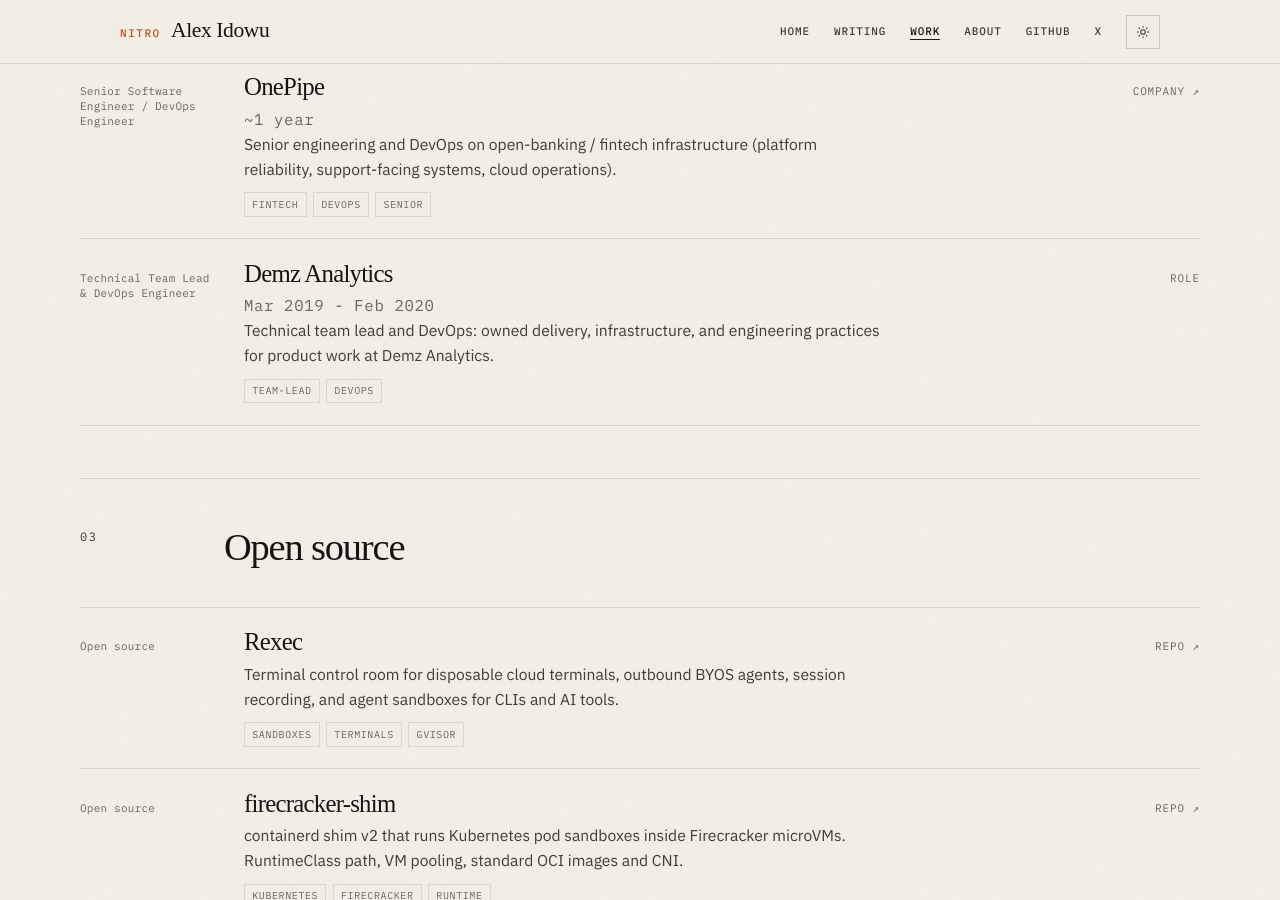
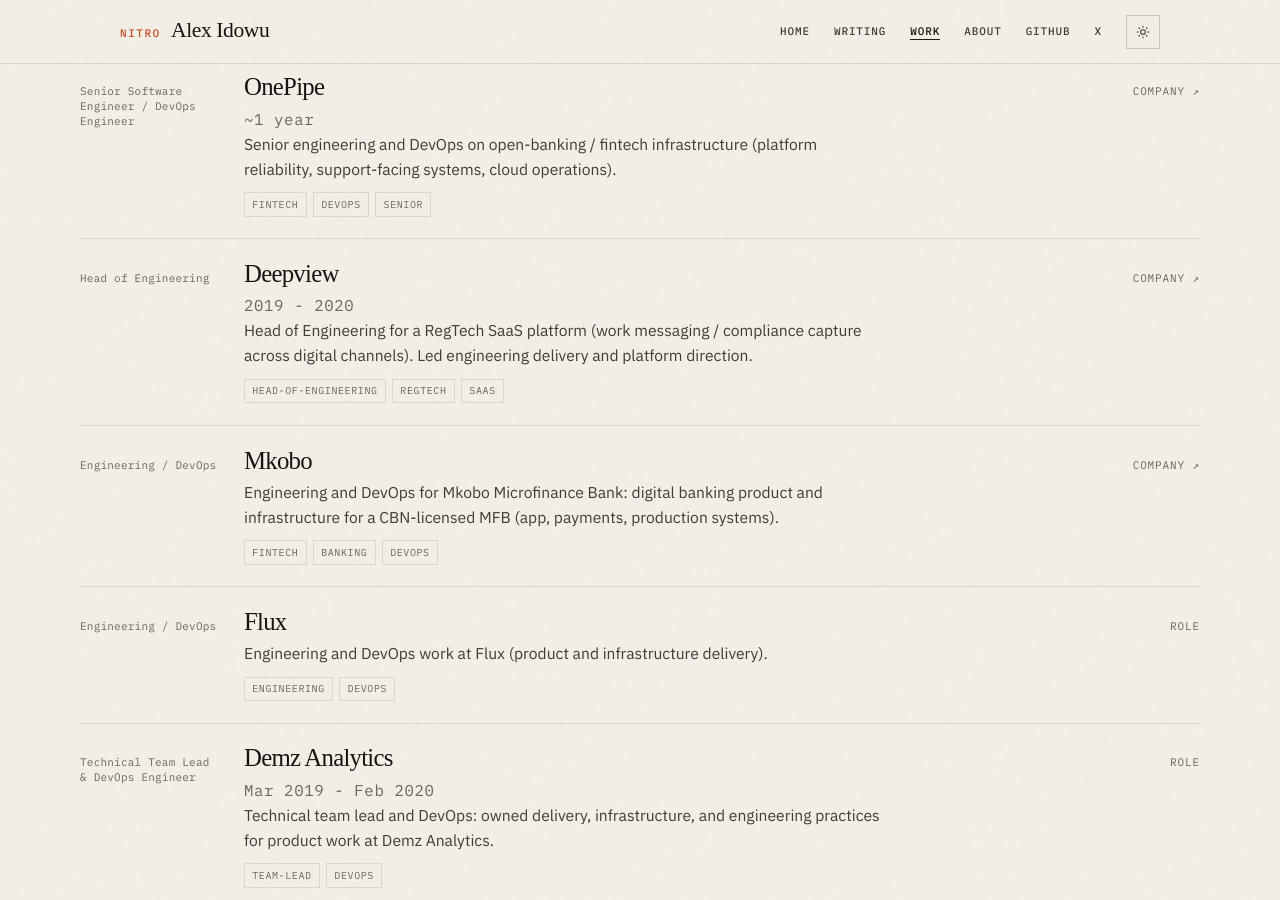
Before and after one commit to 9trocode/9trocode.github.io, a Jekyll site: the page built from work.md, in a window 1280 px wide and 900 px high, scrolled down 1171 px. Built offline with Jekyll 4.4.1, drawn with Linux system fonts in a browser that asks for light colours; some web fonts are replaced.

Commit message:
Add Deepview, Mkobo, and Flux to the Roles catalogue.
Head of Engineering at Deepview from public sources; Mkobo and Flux as
prior engineering/DevOps employers to refine with full LinkedIn paste.

```diff
--- a/_data/work.yml
+++ b/_data/work.yml
@@ -37,6 +37,41 @@
     Senior engineering and DevOps on open-banking / fintech infrastructure
     (platform reliability, support-facing systems, cloud operations).
   tags: [fintech, devops, senior]
+
+- name: Deepview
+  kind: Roles
+  home: false
+  role: Head of Engineering
+  period: 2019 - 2020
+  url: https://deepview.com
+  link_label: Company
+  summary: >-
+    Head of Engineering for a RegTech SaaS platform (work messaging / compliance
+    capture across digital channels). Led engineering delivery and platform direction.
+  tags: [head-of-engineering, regtech, saas]
+
+- name: Mkobo
+  kind: Roles
+  home: false
+  role: Engineering / DevOps
+  period: ""
+  url: https://mkobobank.com
+  link_label: Company
+  summary: >-
+    Engineering and DevOps for Mkobo Microfinance Bank: digital banking product
+    and infrastructure for a CBN-licensed MFB (app, payments, production systems).
+  tags: [fintech, banking, devops]
+
+- name: Flux
+  kind: Roles
+  home: false
+  role: Engineering / DevOps
+  period: ""
+  url: ""
+  link_label: Role
+  summary: >-
+    Engineering and DevOps work at Flux (product and infrastructure delivery).
+  tags: [engineering, devops]
 
 - name: Demz Analytics
   kind: Roles
--- a/about.md
+++ b/about.md
@@ -23,7 +23,7 @@
 
     <p>I'm <strong>Founder &amp; CTO at <a href="https://pipeops.io">PipeOps</a></strong> (<a href="https://github.com/PipeOpsHQ">PipeOpsHQ</a>), a cloud deployment platform that abstracts DevOps complexity so teams can go from code to cloud in minutes. We focus on multi-cloud provisioning, Kubernetes-based runtime, and making platform engineering usable for startups and engineers who shouldn't need a full DevOps team. Part of that surface is the <strong><a href="https://agents.pipeops.io/">PipeOps Kubernetes Agent</a></strong> - BYOS install that turns a VM into a managed deploy target over an outbound tunnel.</p>
 
-    <p>Before PipeOps I held senior and lead roles (not early-career titles): <strong>Technical Team Lead &amp; DevOps</strong> at Demz Analytics, and <strong>Senior Software Engineer / DevOps</strong> at <a href="https://www.onepipe.io">OnePipe</a>. Those companies are part of the work catalogue on <a href="/work/">Work</a>.</p>
+    <p>Before PipeOps I held senior and lead roles (not early-career titles): <strong>Head of Engineering</strong> at Deepview, <strong>Technical Team Lead &amp; DevOps</strong> at Demz Analytics, <strong>Senior Software Engineer / DevOps</strong> at <a href="https://www.onepipe.io">OnePipe</a>, plus engineering/DevOps at <a href="https://mkobobank.com">Mkobo</a> and Flux. Those companies are part of the work catalogue on <a href="/work/">Work</a>.</p>
 
     <p>I'm also building <strong>Aeon</strong> - security software for high-trust organizations across cloud, on-prem, and hybrid environments.</p>
 
```
